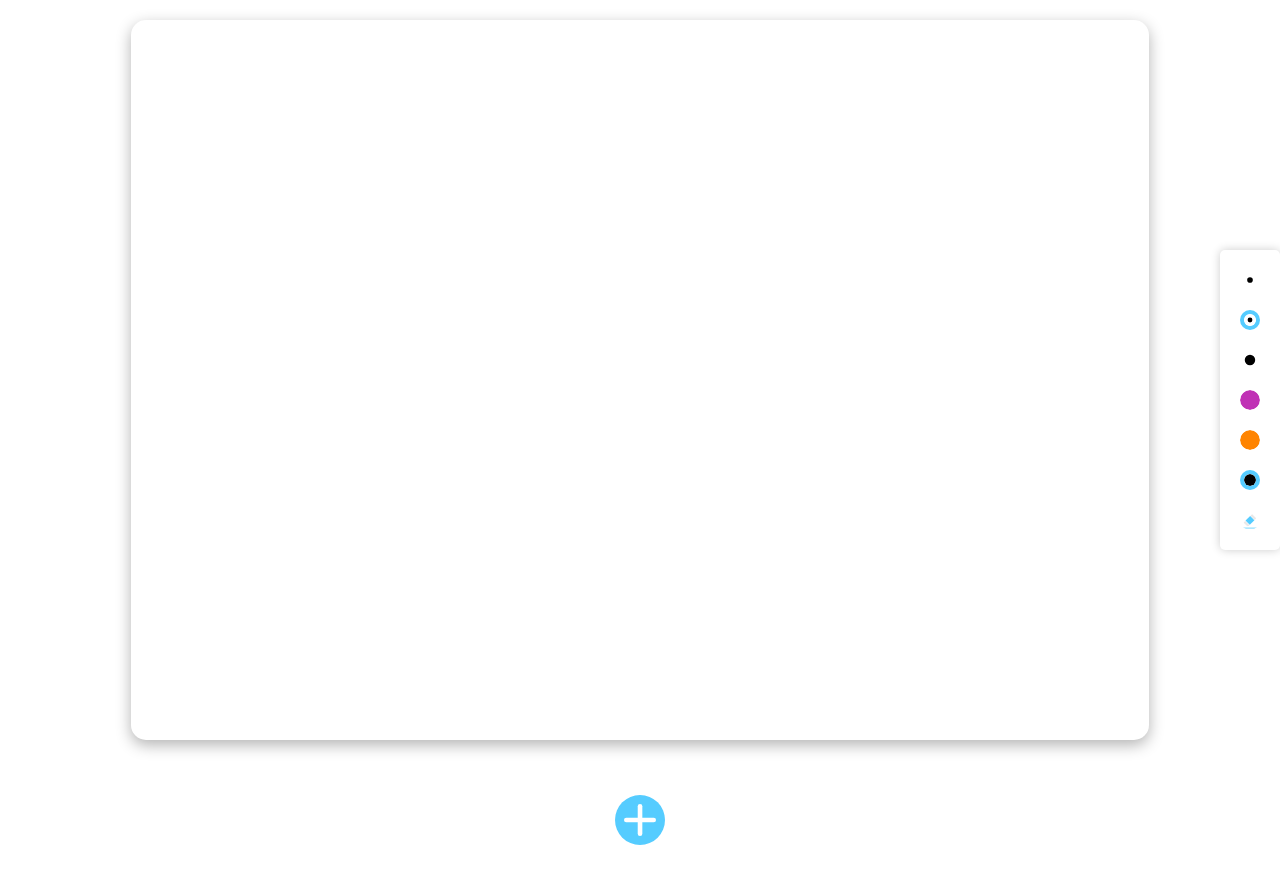
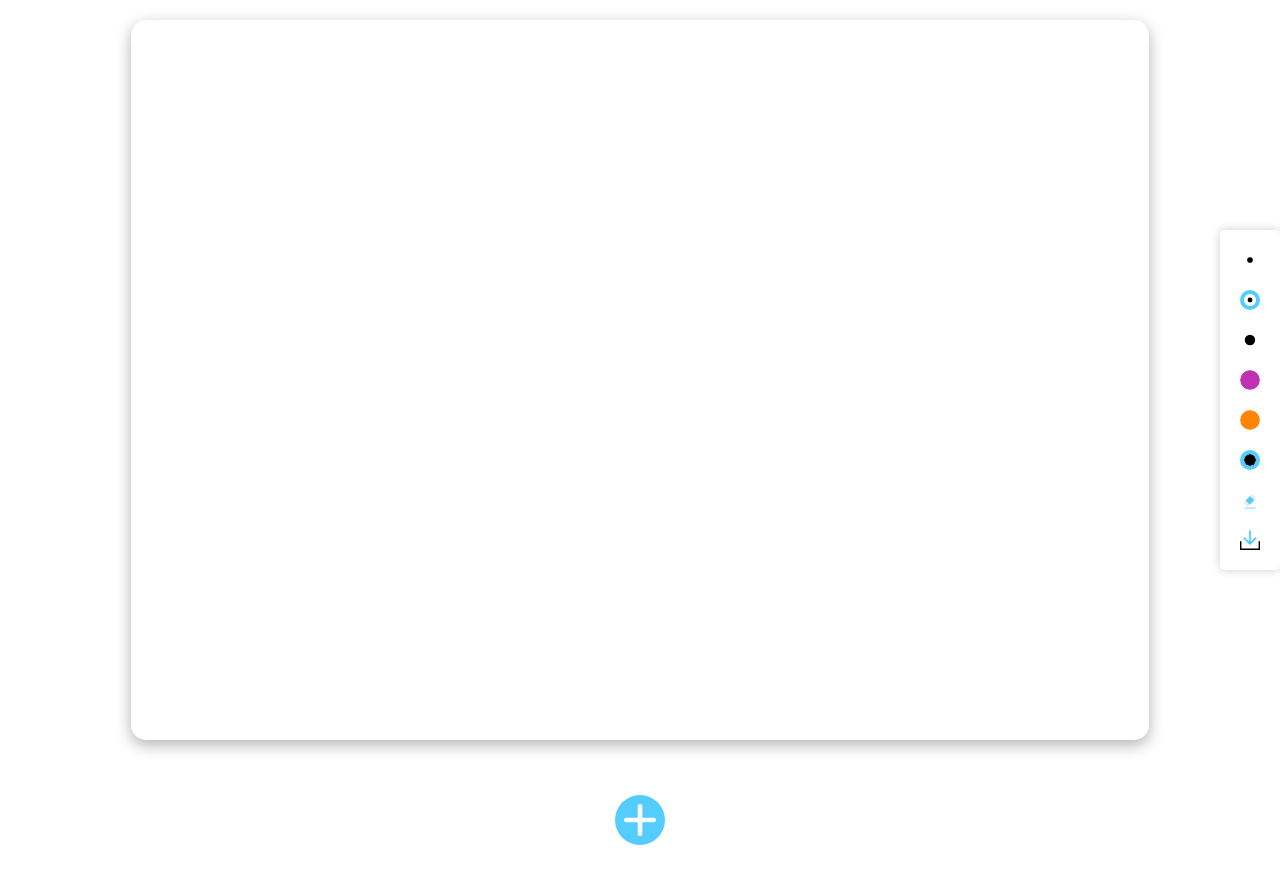
Before and after one commit to PiotrBienkowski/pely.xyz, a React (Create React App) app: page / in a window 1280 px wide. Shown: the top 884 px of the page. Built offline with nearby package versions, Linux system fonts and the light colour scheme.

Commit message:
Added exporting to PDF

```diff
--- a/package.json
+++ b/package.json
@@ -10,9 +10,11 @@
     "@testing-library/react": "^13.4.0",
     "@testing-library/user-event": "^13.5.0",
     "fabric": "^5.3.0",
+    "jspdf": "^2.5.1",
     "react": "^18.2.0",
     "react-dom": "^18.2.0",
     "react-scripts": "5.0.1",
+    "svg2pdf.js": "^2.2.3",
     "web-vitals": "^2.1.4"
   },
   "scripts": {
--- a/public/index.html
+++ b/public/index.html
@@ -32,7 +32,7 @@
       work correctly both with client-side routing and a non-root public URL.
       Learn how to configure a non-root public URL by running `npm run build`.
     -->
-    <title>Paint</title>
+    <title>Pely</title>
   </head>
   <body class="non-selectable">
     <noscript>You need to enable JavaScript to run this app.</noscript>
--- a/src/control_bar/control_bar.js
+++ b/src/control_bar/control_bar.js
@@ -9,8 +9,9 @@ import easer from '../assets/icons/easer.svg';
 import blackPen from '../assets/icons/black_pen.svg';
 import pinkPen from '../assets/icons/pink_pen.svg';
 import orangePen from '../assets/icons/orange_pen.svg';
+import download from '../assets/icons/download.svg';
 
-const ControlBar = ({ currentColor, currentSize, setCurrentSize, isErasing, toggleEraser, lastColor, funcSetCurrentColor }) => {
+const ControlBar = ({ currentColor, currentSize, setCurrentSize, isErasing, toggleEraser, lastColor, funcSetCurrentColor, convertSVGToPDF }) => {
     const style = {
         display: 'flex',
         flexDirection: 'column',
@@ -43,16 +44,23 @@ const ControlBar = ({ currentColor, currentSize, setCurrentSize, isErasing, togg
         border: currentSize === size ? '4px solid #55CCFF' : 'none',
     });
 
+    const downloadStyle = {
+        margin: '10px',
+        cursor: 'pointer',
+        width: '20px',
+        height: '20px',
+    }
+
     return (
         <div style={style}>
-            <img onClick={() => setCurrentSize(1)} src={small} style={getIconStyleSize(1)} alt="Small Icon" />
-            <img onClick={() => setCurrentSize(3)} src={mid} style={getIconStyleSize(3)} alt="Mid Icon" />
-            <img onClick={() => setCurrentSize(10)} src={big} style={getIconStyleSize(10)} alt="Big Icon" />
-            <img onClick={() => funcSetCurrentColor('#C031B5')} src={pink} style={getIconStyle('#C031B5')} alt="Pink Icon" />
-            <img onClick={() => funcSetCurrentColor('#ff8400')} src={orange} style={getIconStyle('#ff8400')} alt="Orange Icon" />
-            <img onClick={() => funcSetCurrentColor('black')} src={black} style={getIconStyle('black')} alt="Black Icon" />
+            <img onClick={() => setCurrentSize(1)} src={small} style={getIconStyleSize(1)} />
+            <img onClick={() => setCurrentSize(3)} src={mid} style={getIconStyleSize(3)} />
+            <img onClick={() => setCurrentSize(10)} src={big} style={getIconStyleSize(10)} />
+            <img onClick={() => funcSetCurrentColor('#C031B5')} src={pink} style={getIconStyle('#C031B5')} />
+            <img onClick={() => funcSetCurrentColor('#ff8400')} src={orange} style={getIconStyle('#ff8400')} />
+            <img onClick={() => funcSetCurrentColor('black')} src={black} style={getIconStyle('black')} />
             {!isErasing ?
-                <img onClick={() => toggleEraser()} src={easer} style={getIconStyle('')} alt="Black Icon" />
+                <img onClick={() => toggleEraser()} src={easer} style={getIconStyle('')} />
                 :
                 <img
                     onClick={() => toggleEraser()}
@@ -61,6 +69,7 @@ const ControlBar = ({ currentColor, currentSize, setCurrentSize, isErasing, togg
                     alt="Color Icon"
                 />
             }
+            <img onClick={() => convertSVGToPDF()} src={download} style={downloadStyle} />
         </div>
     );
 
--- a/src/svg_canva.js
+++ b/src/svg_canva.js
@@ -1,6 +1,8 @@
 import React, { useState, useRef, useEffect, useCallback, useMemo } from 'react';
 import ControlBar from './control_bar/control_bar';
 import AddPage from './control_bar/add_page';
+import { convertSVGToPDF } from './utils/svg/SVGtoPDF';
+
 
 const SVGCanvas = () => {
     const [isDrawing, setIsDrawing] = useState(false);
@@ -292,6 +294,10 @@ const SVGCanvas = () => {
         setIsErasingActive(false);
     }, []);
 
+    const handleConvertToPDF = async () => {
+        await convertSVGToPDF(pages, svgRefs, sizeWidth, sizeHeight, scale, setSizeWidth, setSizeHeight, setScale);
+    };
+
     return (
         <div>
             <ControlBar
@@ -302,6 +308,7 @@ const SVGCanvas = () => {
                 toggleEraser={toggleEraser}
                 lastColor={lastColor}
                 funcSetCurrentColor={funcSetCurrentColor}
+                convertSVGToPDF={handleConvertToPDF}
             />
             {pages.map((page, pageIndex) => (
                 <div key={pageIndex} onClick={() => setActivePage(pageIndex)} style={{ cursor: 'pointer' }}>
@@ -327,6 +334,7 @@ const SVGCanvas = () => {
                                 strokeWidth={(line.size * scale)}
                                 fill="none"
                                 strokeLinecap="round"
+                                strokeLinejoin="round"
                             />
                         ))}
                     </svg>
--- /dev/null
+++ b/src/utils/date/formattedDateTime.js
@@ -0,0 +1,12 @@
+export const getFormattedDateTime = () => {
+    const now = new Date();
+
+    const hours = String(now.getHours()).padStart(2, '0');
+    const minutes = String(now.getMinutes()).padStart(2, '0');
+    const seconds = String(now.getSeconds()).padStart(2, '0');
+    const day = String(now.getDate()).padStart(2, '0');
+    const month = String(now.getMonth() + 1).padStart(2, '0');
+    const year = now.getFullYear();
+
+    return `${hours}:${minutes}:${seconds}_${day}.${month}.${year}`;
+};
--- /dev/null
+++ b/src/utils/svg/SVGtoPDF.js
@@ -0,0 +1,38 @@
+import jsPDF from 'jspdf';
+import { svg2pdf } from 'svg2pdf.js';
+import { getFormattedDateTime } from '../date/formattedDateTime'
+
+export const convertSVGToPDF = async (pages, svgRefs, sizeWidth, sizeHeight, scale, setSizeWidth, setSizeHeight, setScale) => {
+    setSizeWidth(297);
+    setSizeHeight(210);
+    setScale(297 / 1500);
+    let tmpSizeWidth = sizeWidth;
+    let tmpSizeHeight = sizeHeight;
+    let tmpScale = scale;
+
+    const pdf = new jsPDF({
+        orientation: 'landspace',
+        unit: 'px',
+        format: [297, 210]
+    });
+
+    for (let i = 0; i < pages.length; i++) {
+        const svg = svgRefs.current[i].current;
+
+        await svg2pdf(svg, pdf, {
+            xOffset: 0,
+            yOffset: 0,
+            scale: scale
+        });
+
+        if (i < pages.length - 1) {
+            pdf.addPage();
+        }
+    }
+
+    setSizeWidth(tmpSizeWidth);
+    setSizeHeight(tmpSizeHeight);
+    setScale(tmpScale);
+
+    pdf.save('pely_' + getFormattedDateTime() + '.pdf');
+};
```
Also changed, not shown: src/assets/icons/download.svg (added), 1 other file (tests, documents, lock files or other folders).
